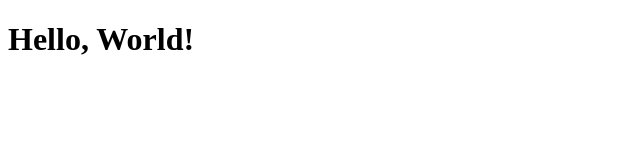
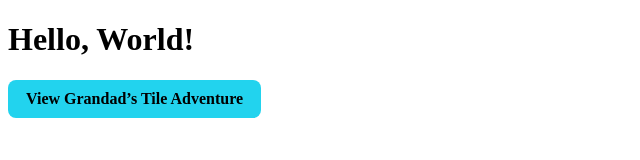
Before and after one commit to sausage4mash/D-D-AI-WORLD, a plain HTML site: page index.html in a window 1280 px wide. Shown: the whole page, without its empty margins (0-640 px from the left). Drawn offline with Linux system fonts and the light colour scheme.

Commit message:
Add link to Grandad’s Tile Adventure
Added a link to 'plan.html' with styling for better presentation.

```diff
--- a/index.html
+++ b/index.html
@@ -7,5 +7,14 @@
 </head>
 <body>
   <h1>Hello, World!</h1>
+
+  <a href="plan.html"
+   style="display:inline-block; padding:10px 18px;
+          background:#22d3ee; color:#000;
+          border-radius:8px; text-decoration:none;
+          font-weight:600;">
+  View Grandad’s Tile Adventure
+</a>
+
 </body>
 </html>
```
